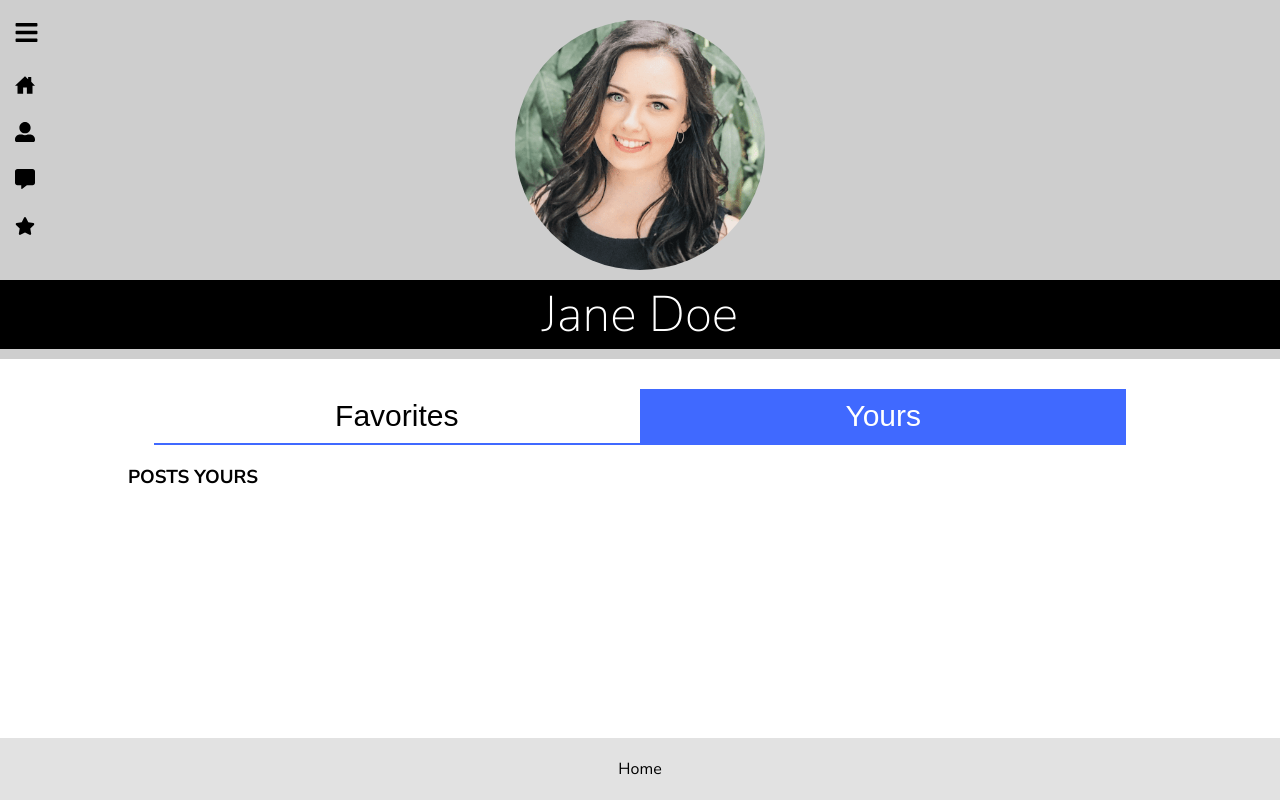
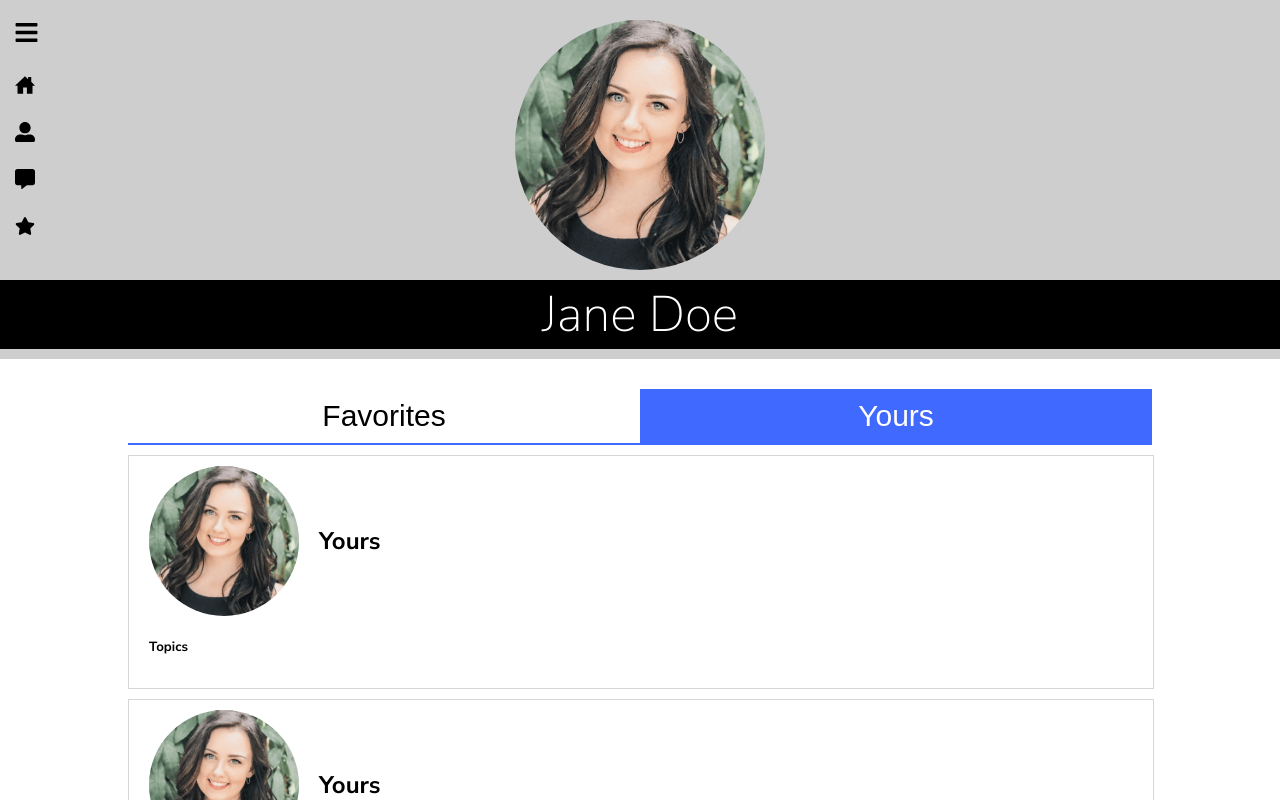
Before and after one commit to HugoDMiranda/Blog, a React (Create React App) app: page /User in a window 1280 px wide. Shown: the top 800 px of the page. Built offline with nearby package versions, Linux system fonts and the light colour scheme.

Commit message:
view User elements update

```diff
--- a/src/sass/User.css
+++ b/src/sass/User.css
@@ -36,7 +36,7 @@
   flex-wrap: wrap;
 }
 .user-button button {
-  width: 38%;
+  width: 40%;
   padding: 10px 0px;
   font-size: 30px;
   background-color: transparent;
@@ -78,6 +78,7 @@
   display: flex;
   align-items: center;
   justify-content: flex-start;
+  flex-wrap: wrap;
 }
 .user-posts-favorites-info-img {
   width: 150px;
--- a/src/sass/User.scss
+++ b/src/sass/User.scss
@@ -38,7 +38,7 @@
     justify-content: center;
     flex-wrap: wrap;
     button {
-      width: 38%;
+      width: 40%;
       padding: 10px 0px;
       font-size: 30px;
       background-color: transparent;
@@ -82,6 +82,7 @@
         display: flex;
         align-items: center;
         justify-content: flex-start;
+        flex-wrap: wrap;
 
         &-img {
           width: 150px;
--- a/src/views/User.js
+++ b/src/views/User.js
@@ -27,8 +27,8 @@ function User() {
         </button>
       </div>
       <div className="user-posts">
-        {posts ? (
-          Test.map((test) => {
+        {posts
+          ? Test.map((test) => {
               return (
                 <div
                   className="user-posts-favorites animate__animated animate__fadeInLeft "
@@ -41,7 +41,7 @@ function User() {
                         alt="user-img"
                         className="user-posts-favorites-info-img"
                       />
-                    <h2>Title</h2>
+                      <h2>Favorites</h2>
                     </div>
                     <div className="user-posts-favorites-topics">
                       <h5>Topics</h5>
@@ -50,9 +50,28 @@ function User() {
                 </div>
               );
             })
-        ) : (
-          <h3>POSTS YOURS</h3>
-        )}
+          : Test.map((test) => {
+              return (
+                <div
+                  className="user-posts-favorites animate__animated animate__fadeInLeft "
+                  key={test}
+                >
+                  <Link to="/Main">
+                    <div className="user-posts-favorites-info">
+                      <img
+                        src="img/tes3.png"
+                        alt="user-img"
+                        className="user-posts-favorites-info-img"
+                      />
+                      <h2>Yours</h2>
+                    </div>
+                    <div className="user-posts-favorites-topics">
+                      <h5>Topics</h5>
+                    </div>
+                  </Link>
+                </div>
+              );
+            })}
       </div>
     </div>
   );
```
Also changed, not shown: 1 other file (tests, documents, lock files or other folders). Lines whose indentation alone changed are shown as unchanged.
